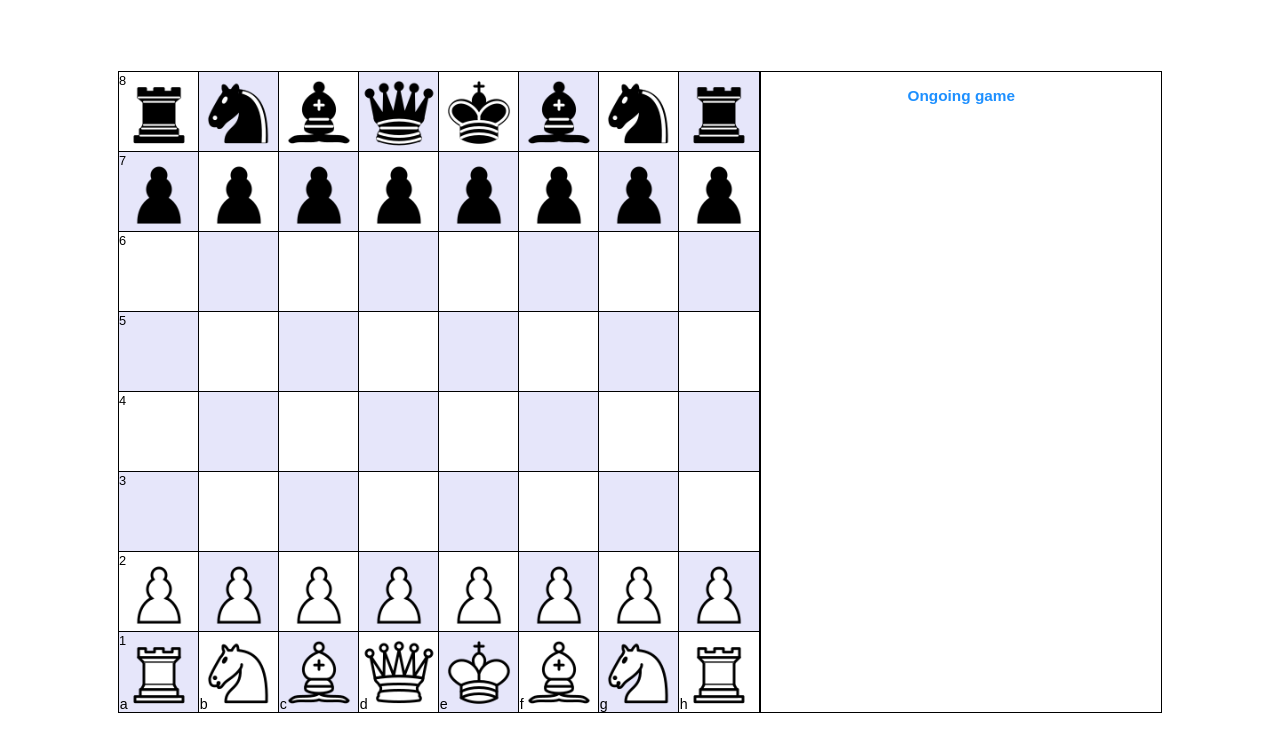
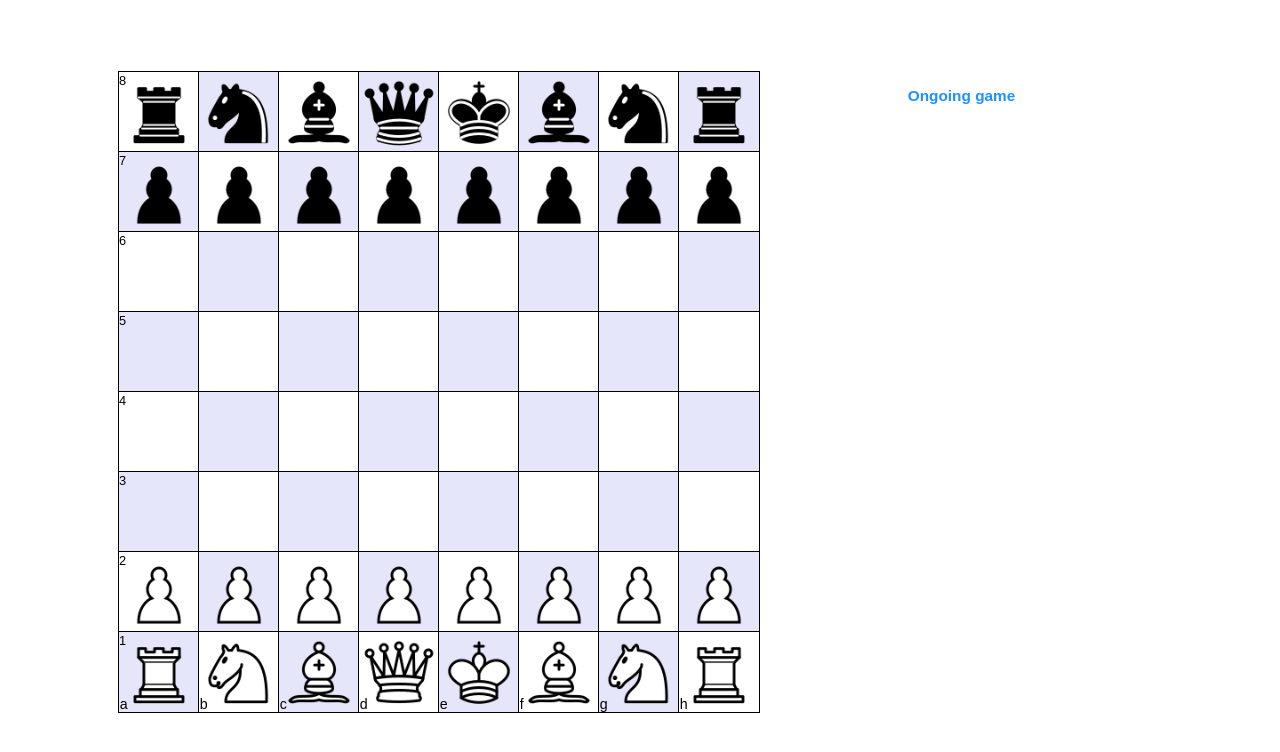
Before and after one commit to JamesHagerty1/React-Chess, a React (Create React App) app: page / in a window 1280 px wide. Shown: the top 752 px of the page. Built offline with nearby package versions, Linux system fonts and the light colour scheme.

Commit message:
no border move history

```diff
--- a/src/index.css
+++ b/src/index.css
@@ -76,10 +76,9 @@
 .game-description {
   padding-top: 8vmin;
   width: 50vmin;
-  padding-left: 2.5px;
+  padding-left: 3px;
 }
 .move-history {
-  outline: 1px solid black;
   height: 80vmin;
   overflow: auto;  /* scrollability */
   overflow-y: scroll; /* scrollability */
```
